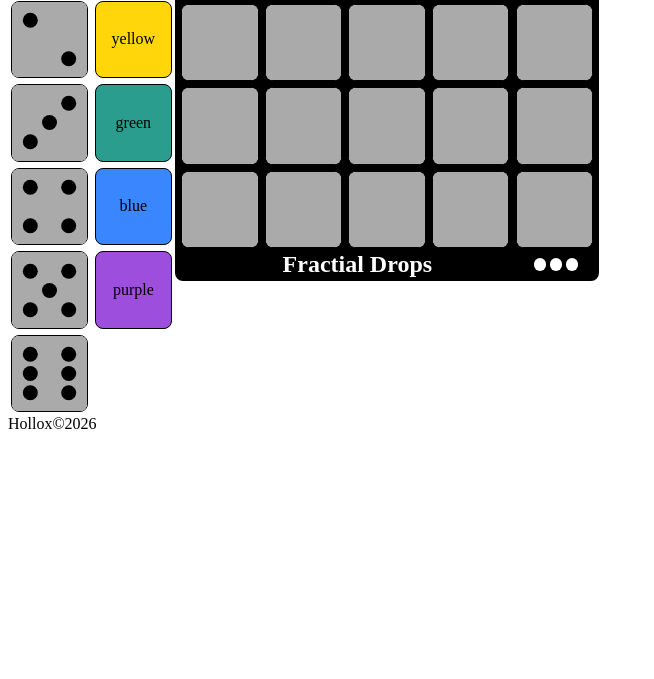
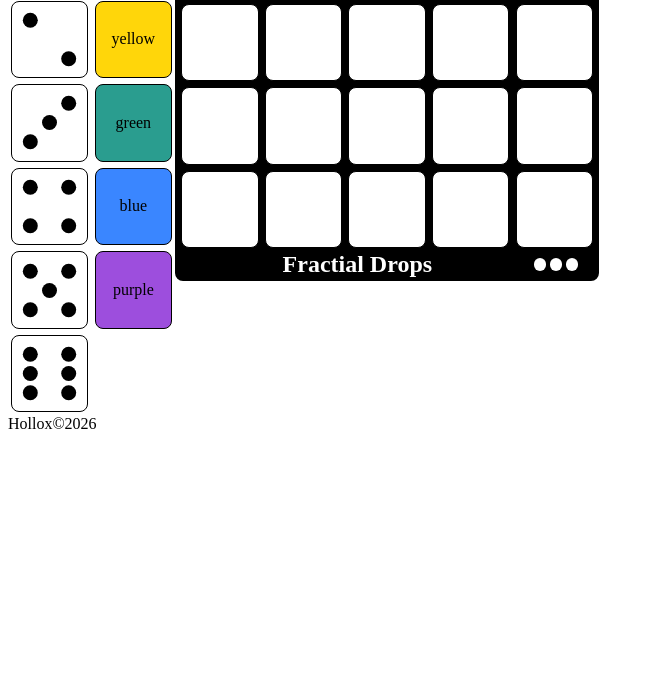
Before and after one commit to tsawyer999/sagrada-editor, a website: page source/index.html in a window 1280 px wide. Shown: the part 121-800 px from the top of the page, without its empty margins (0-654 px from the left). Drawn offline with Linux system fonts and the light colour scheme.

Commit message:
fix: change background color on dropping dice color

```diff
--- a/source/css/app.css
+++ b/source/css/app.css
@@ -100,7 +100,6 @@ div {
 .face {
     width: 100%;
     height: 100%;
-    background: #aaaaaa;
     position: absolute;
     display: flex;
     align-items: center;
```
